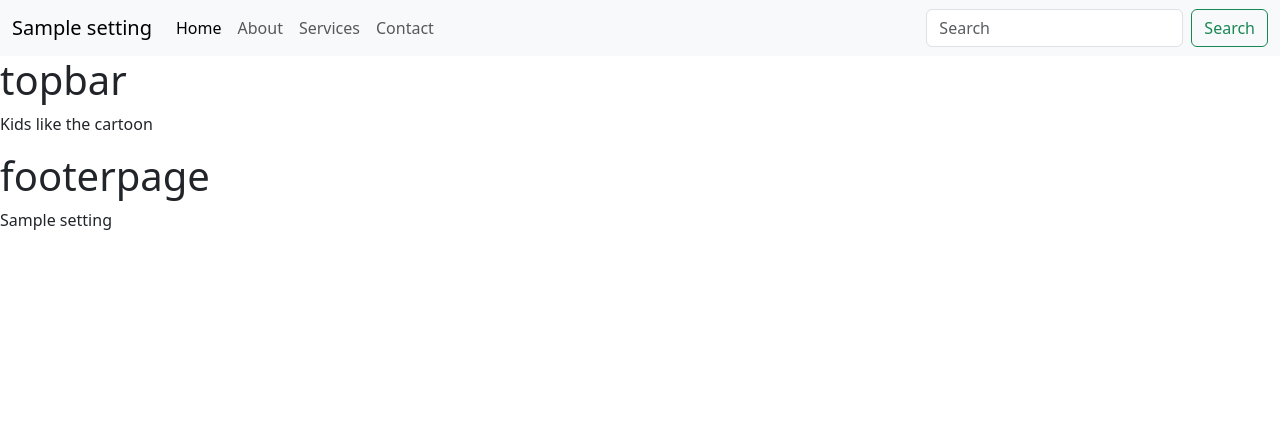
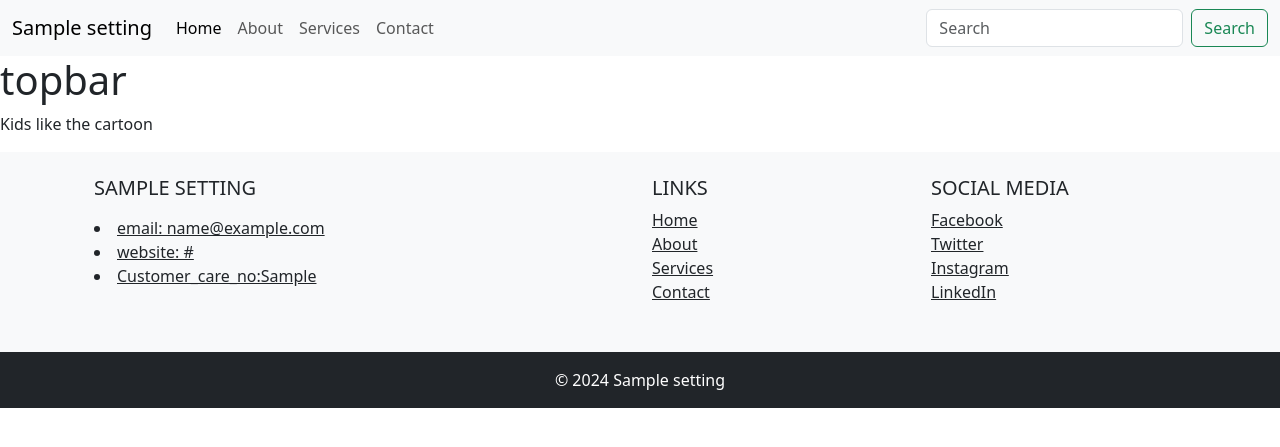
Before and after one commit to sowbaraniga26/laravel_music_app, a Laravel app: page / in a window 1280 px wide. Shown: the top 447 px of the page. Run offline with Laravel 10, Linux system fonts and the light colour scheme; tables that the repository leaves empty hold one stand-in row (values such as "Sample post"); parts of the project's set-up code (start-up, migrations or seed data) failed here and were passed over; some libraries are stand-ins or nearby versions.

Commit message:
Footer UI added

```diff
--- a/resources/views/frontend/layout/footer.blade.php
+++ b/resources/views/frontend/layout/footer.blade.php
@@ -1,2 +1,37 @@
-<h1>footerpage</h1>
-{{ $systemSetting->company_name }}
+<!-- Footer Navbar -->
+<footer class="bg-light text-center text-lg-start">
+    <div class="container p-4">
+      <div class="row">
+        <div class="col-lg-6 col-md-12 mb-4">
+          <h5 class="text-uppercase">{{$systemSetting->company_name}}</h5>
+          <p>
+                <li><a href="#" class="text-dark">email: {{$systemSetting->email}}</a></li>
+                <li><a href="#" class="text-dark">website: {{$systemSetting->website}}</a></li>
+                <li><a href="#" class="text-dark">Customer_care_no:{{$systemSetting->customer_care_no}}</a></li>
+          </p>
+        </div>
+        <div class="col-lg-3 col-md-6 mb-4">
+          <h5 class="text-uppercase">Links</h5>
+          <ul class="list-unstyled mb-0">
+            <li><a href="#" class="text-dark">Home</a></li>
+            <li><a href="#" class="text-dark">About</a></li>
+            <li><a href="#" class="text-dark">Services</a></li>
+            <li><a href="#" class="text-dark">Contact</a></li>
+          </ul>
+        </div>
+        <div class="col-lg-3 col-md-6 mb-4">
+          <h5 class="text-uppercase">Social Media</h5>
+          <ul class="list-unstyled mb-0">
+            <li><a href="#" class="text-dark">Facebook</a></li>
+            <li><a href="#" class="text-dark">Twitter</a></li>
+            <li><a href="#" class="text-dark">Instagram</a></li>
+            <li><a href="#" class="text-dark">LinkedIn</a></li>
+          </ul>
+        </div>
+      </div>
+    </div>
+    <!-- Footer Bottom -->
+    <div class="text-center p-3 bg-dark text-white">
+      © 2024 {{$systemSetting->company_name}}
+    </div>
+  </footer>
```
